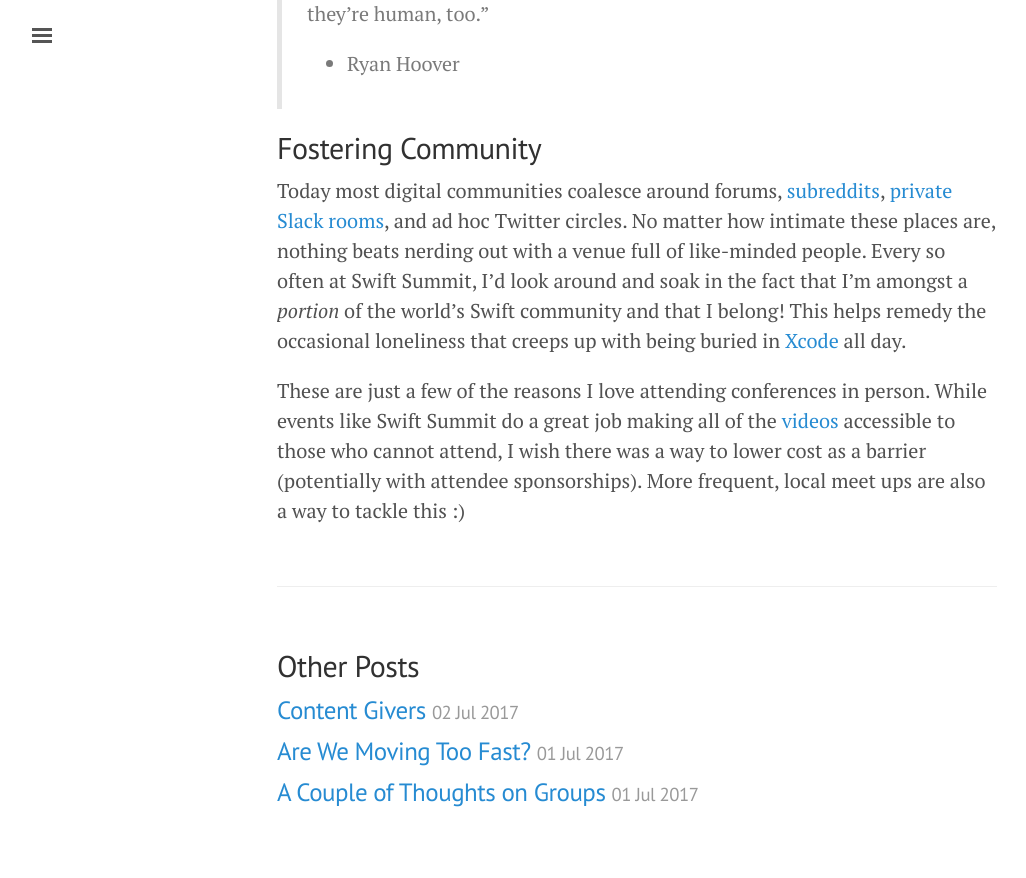
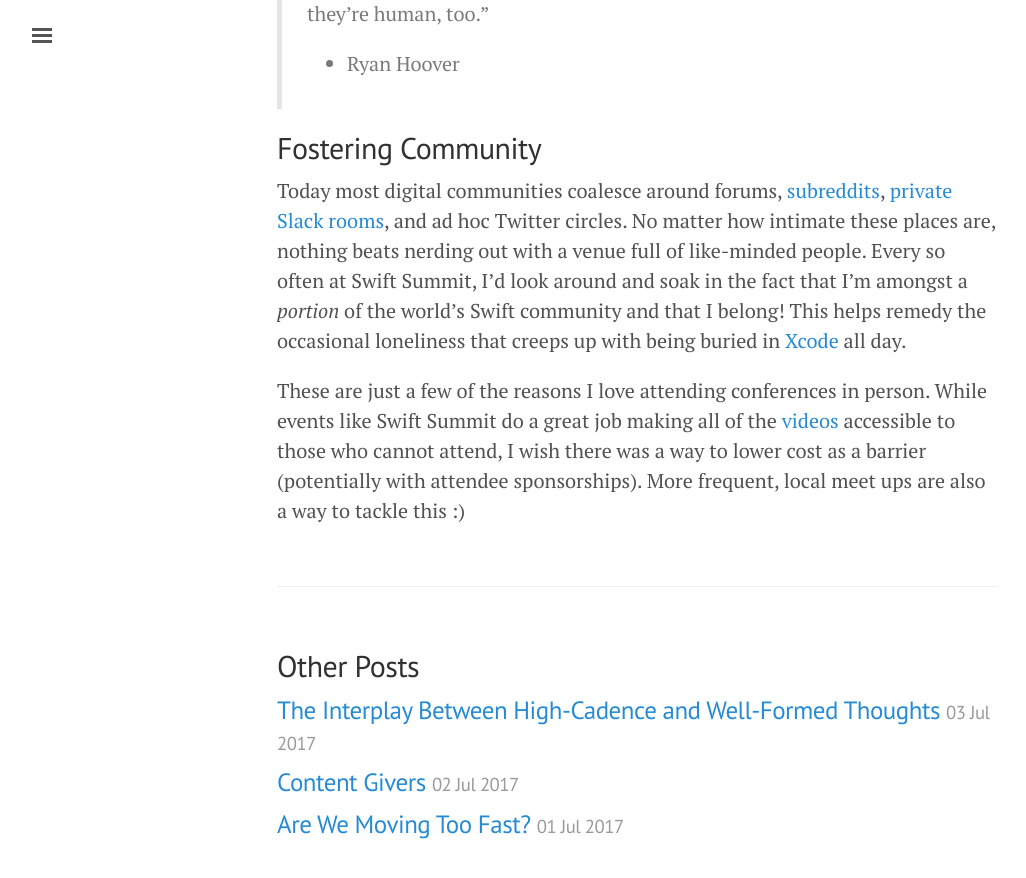
Before and after one commit to rvsrvs/jasdev.github.io, a Jekyll site: the page built from _posts/2015-11-17-value-of-conferences.md, in a window 1280 px wide and 900 px high, scrolled down 1343 px. Shown: the top 878 px of the window, without its empty margins (3-1029 px from the left). Built offline with Jekyll 4.4.1, drawn with Linux system fonts in a browser that asks for light colours; comment, search, counter and statistics services are not loaded; some of the changed lines change nothing that is shown.

Commit message:
Thought Journal Retro progress

```diff
--- a/_posts/2015-11-17-value-of-conferences.md
+++ b/_posts/2015-11-17-value-of-conferences.md
@@ -10,7 +10,7 @@ I'm a huge fan of [Sean Rose](https://twitter.com/sean_a_rose). He is a forward-
 
 I had recently been lucky enough to attend [Swift Summit](https://www.swiftsummit.com), a conference for [Swift](https://developer.apple.com/swift/) developers in [San Francisco](https://en.wikipedia.org/wiki/San_Francisco). It was honestly one of the best decisions I've made as a young iOS developer. I wanted to offer a perspective on conferences that Sean's tweet misses.
 
-## Humanizing Your Heroes
+## <a name="humanizing-heroes">Humanizing Your Heroes</a>
 
 A quote I used to swear by is "keep working until your heroes become your peers." I've have since modified my mindset towards this idea. Your heroes are really no different than you are. They may have a years of experience under their belts, **but life is isn't about Y-intercepts**. [It's all about your slope](https://www.quora.com/What-are-the-most-profound-life-lessons-from-Stanford-Professor-John-Ousterhout/answer/Eric-Conner?srid=kI&share=1). Conferences help remind me of this.
 
--- /dev/null
+++ b/_posts/2017-7-3-high-cadence-versus-well-formed.md
@@ -0,0 +1,48 @@
+---
+layout: post
+title: The Interplay Between High-Cadence and Well-Formed Thoughts
+permalink: high-cadence-versus-well-formed
+---
+
+Back in January, I started a public, high-cadence log of [what’s on my mind](/thoughts)<sup>1</sup>. Along the spectrum between my [Twitter account](http://twitter.com/jasdev) and this blog, the journal sits in-between. _Unpolished_ thoughts, developed over time. Six months and 46 entries later, I wanted to take a moment to reflect on my experience so far.
+
+## Why?
+
+Two reasons. First, to create a distillery for my thoughts. By regularly thinking in public, I can better spot themes, [reconsolidate memories](/memory-reconsolidation), and orbit around future posts. Secondly, it felt like the most natural solution to the following question: “What single document should you read before meeting me to know what’s on my mind?” Or as [Ryan](http://twitter.com/ryandawidjan) succinctly put it, a “one-way coffee with my brain.“
+
+## What Went Well?
+
+One of the subtle—yet subconscious—lenses I _accidentally_ use when thinking about my favorite creators (writers, artists, engineers, etc.) is through their volumes of work<sup>2</sup>. “She is the creator of A and B and wrote a wonderful post on C.” It’s [too easy to forget](/value-of-conferences#humanizing-heroes) that __we’re not our work__.
+
+<blockquote class="twitter-tweet" data-conversation="none" data-lang="en"><p lang="en" dir="ltr">^ personally wish blogging was more about peeking behind the curtain into one&#39;s mind rather than shipping a polished contained unit</p>&mdash; ryan (@ryandawidjan) <a href="https://twitter.com/ryandawidjan/status/601601021471825920">May 22, 2015</a></blockquote> <script async src="//platform.twitter.com/widgets.js" charset="utf-8"></script>
+
+This journal helped reveal my inner gears. More specifically, it allowed others to see beyond the blog posts, [side projects](https://twitter.com/parrots/status/779014268905816064), and [(bad) puns](https://twitter.com/jasdev/status/791701214664790016).
+
+<blockquote class="twitter-tweet" data-lang="en"><p lang="en" dir="ltr">This message absolutely made my day &lt;3 <a href="https://t.co/BxWQMUI6oF">pic.twitter.com/BxWQMUI6oF</a></p>&mdash; Jasdev Singh (@jasdev) <a href="https://twitter.com/jasdev/status/854301253714759681">April 18, 2017</a></blockquote> <script async src="//platform.twitter.com/widgets.js" charset="utf-8"></script>
+
+## What Didn't Go So Well?
+
+- Almost an escape valve for ambition, when it comes to shipping longer posts
+    - That last 20% is where I get the most growth (akin to sticking points in a rep)
+- Didn’t build any tooling around linking to specific days / thoughts
+    - Link to JF’s post on avoiding the “configuration trap” when it comes to writing
+- Friction in updating the entry
+    - Mention Ryan’s approach being better here
+
+## Moving Forward
+
+- Thoughts collection
+- RSS Feed for thoughts
+    - While I initially thought the lack of notifications would be an asset, it ended up adding friction for people who would otherwise love reading the journal (@wahoo’s tweet about now knowing the thought journal)
+- Like Justin Duke’s keyboard shortcut for blog posts, I’m going to make one for the thought journal
+- Add it to my Daily Review process
+    - OmniFocus
+    - Mint
+    - Thought and Private Journal
+
+---
+
+## Footnotes
+<sup>1</sup>: This experiment was inspired by Ryan’s attempt at this: [High-Cadence Thoughts](http://quip.com/jgBUALiGBjwp)
+
+<sup>2</sup>: On the note of “volumes of work,” an example that still blows me away is [Above & Beyond](https://twitter.com/aboveandbeyond)’s radio show: [Group Therapy](https://itunes.apple.com/us/podcast/above-beyond-group-therapy/id286889904?mt=2) (formerly [Trance Around the World](https://itunes.apple.com/us/podcast/above-beyond-trance-around-the-world/id993499023?mt=2)). The group has run the podcast every week for 688 weeks (13+ years) so far!
```
